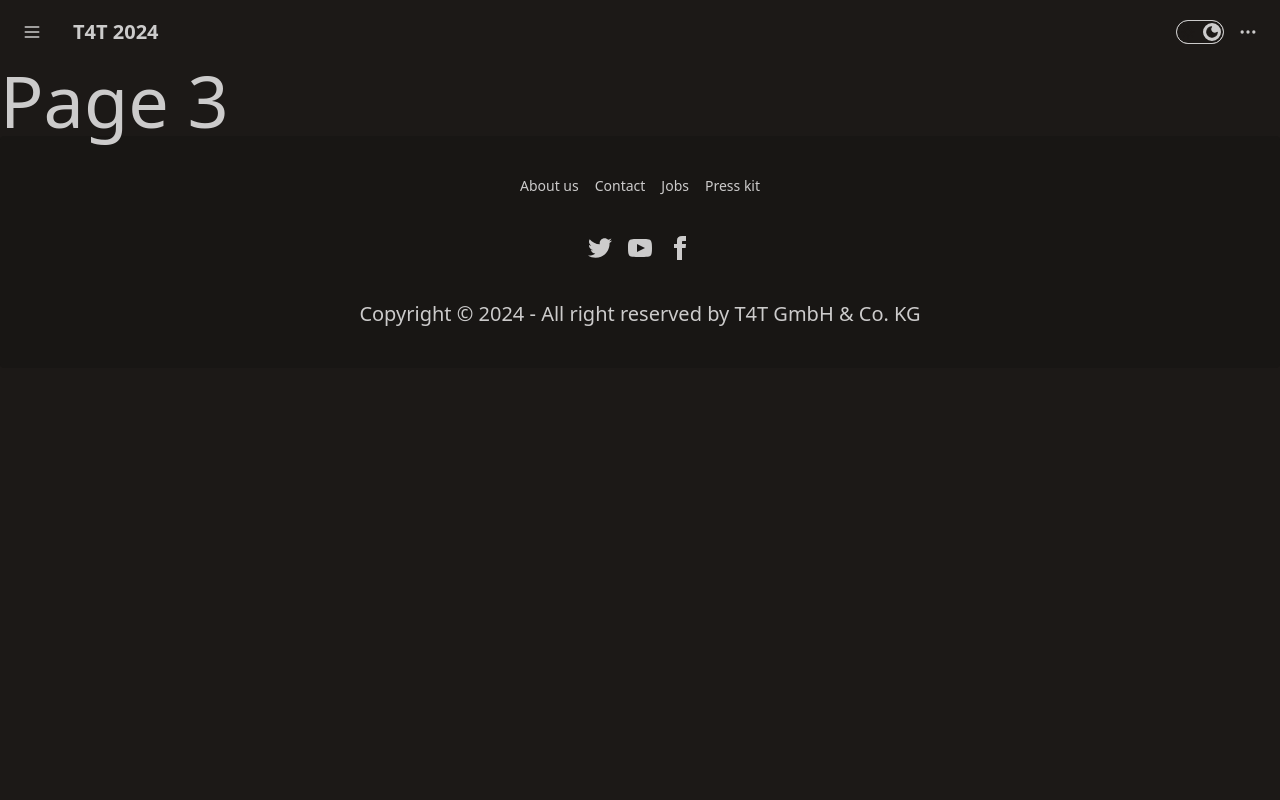
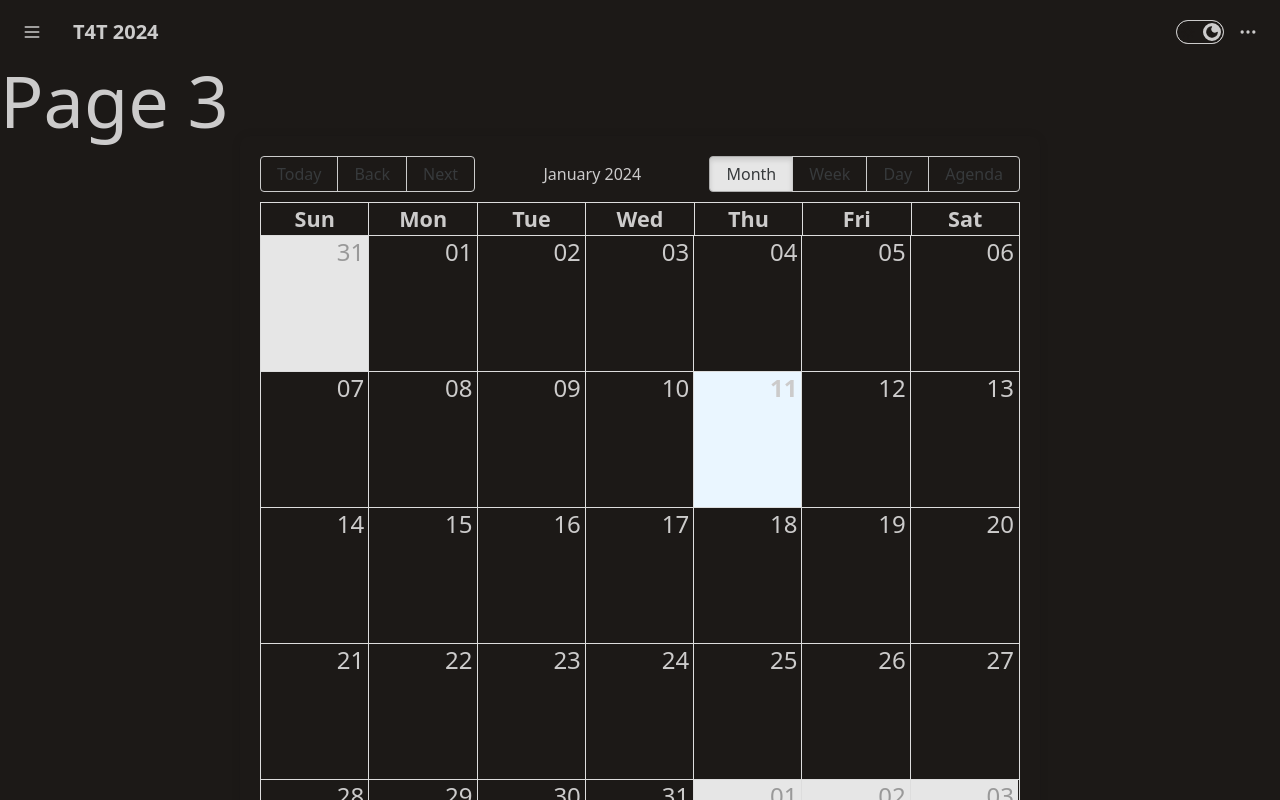
Before and after one commit to M-Halid/T4T-Task-for-Talent, a React (Vite) app in the folder FRONTEND/app/: page /page3 in a window 1280 px wide. Shown: the top 800 px of the page. Built offline with nearby package versions, Linux system fonts and the light colour scheme.

Commit message:
added calendar utilizing 'react-big-calendar' and 'moments' packages. currently located at page 3

```diff
--- a/FRONTEND/app/package.json
+++ b/FRONTEND/app/package.json
@@ -11,7 +11,9 @@
   },
   "dependencies": {
     "daisyui": "^4.6.0",
+    "moment": "^2.30.1",
     "react": "^18.2.0",
+    "react-big-calendar": "^1.8.6",
     "react-dom": "^18.2.0",
     "react-router-dom": "^6.21.2"
   },
--- /dev/null
+++ b/FRONTEND/app/src/components/Calendar/Calendar.jsx
@@ -0,0 +1,40 @@
+import { useState } from "react";
+import { Calendar as BigCalendar, momentLocalizer } from "react-big-calendar";
+import moment from "moment";
+import "react-big-calendar/lib/css/react-big-calendar.css";
+import "./calendar.style.css";
+
+const localizer = momentLocalizer(moment);
+
+const Calendar = () => {
+  const [events, setEvents] = useState([]);
+
+  const handleSelect = ({ start, end }) => {
+    const title = window.prompt("New Event name");
+    if (title)
+      setEvents([
+        ...events,
+        {
+          start,
+          end,
+          title,
+        },
+      ]);
+  };
+
+  return (
+    <div className="calendar-container">
+      <BigCalendar
+        className="calendar"
+        selectable
+        localizer={localizer}
+        events={events}
+        startAccessor="start"
+        endAccessor="end"
+        onSelectSlot={handleSelect}
+      />
+    </div>
+  );
+};
+
+export default Calendar;
--- /dev/null
+++ b/FRONTEND/app/src/components/Calendar/calendar.style.css
@@ -0,0 +1,33 @@
+.calendar-container {
+  display: flex;
+  justify-content: center;
+  align-items: center;
+  height: 100vh;
+  background-color: #f0f0f0;
+}
+
+.calendar {
+  width: 90%;
+  max-width: 800px;
+  padding: 20px;
+  background-color: white;
+  border-radius: 10px;
+  box-shadow: 0px 0px 10px rgba(0, 0, 0, 0.1);
+}
+
+.calendar-container {
+  display: flex;
+  justify-content: center;
+  align-items: center;
+  height: 100vh;
+  background-color: var(--theme-base-100);
+}
+
+.calendar {
+  width: 90%;
+  max-width: 800px;
+  padding: 20px;
+  background-color: var(--theme-base-100);
+  border-radius: 10px;
+  box-shadow: 0px 0px 10px rgba(0, 0, 0, 0.1);
+}
--- a/FRONTEND/app/src/pages/Page3.jsx
+++ b/FRONTEND/app/src/pages/Page3.jsx
@@ -1,7 +1,10 @@
+import Calendar from "../components/Calendar/Calendar";
+
 const Page3 = () => {
   return (
     <div>
       <h1>Page 3</h1>
+      <Calendar />
     </div>
   );
 };
```
Also changed, not shown: 1 other file (tests, documents, lock files or other folders).
